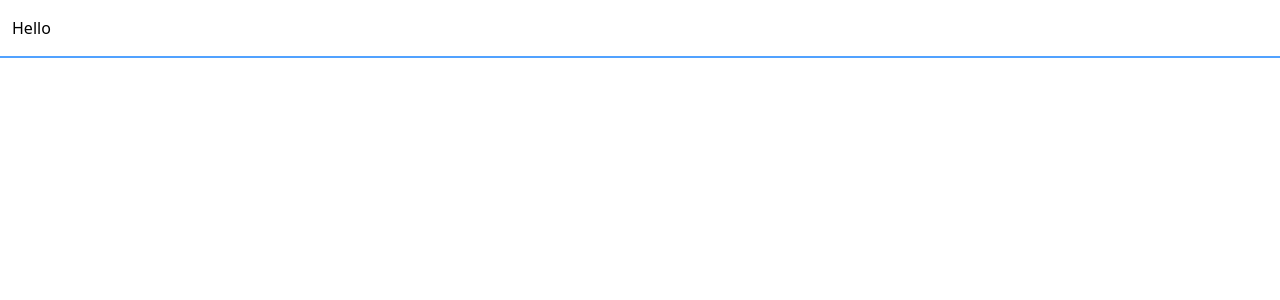
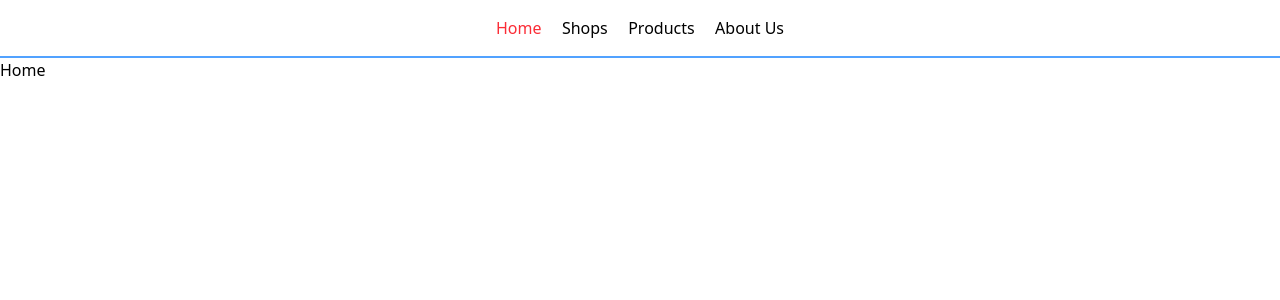
Before and after one commit to amgowda42/mega_shops, a React (Vite) app in the folder client/: page / in a window 1280 px wide. Shown: the top 300 px of the page. Built offline with nearby package versions, Linux system fonts and the light colour scheme.

Commit message:
Header and App page Updates

```diff
--- a/client/src/App.jsx
+++ b/client/src/App.jsx
@@ -1,13 +1,19 @@
 import { Route, Routes } from "react-router";
 import Layout from "./Layouts/Layout";
 import Product from "./features/products/Product";
+import Shops from "./features/shops/Shops";
+import AboutUs from "./Pages/AboutUs";
+import Home from "./Pages/Home";
 
 const App = () => {
   return (
     <div className="App">
       <Routes>
         <Route path="" element={<Layout />}>
+          <Route path="" element={<Home />} />
+          <Route path="shops" element={<Shops />} />
           <Route path="products" element={<Product />} />
+          <Route path="aboutus" element={<AboutUs />} />
         </Route>
       </Routes>
     </div>
--- /dev/null
+++ b/client/src/Pages/AboutUs.jsx
@@ -0,0 +1,5 @@
+const AboutUs = () => {
+  return <div>About Us</div>;
+};
+
+export default AboutUs;
--- a/client/src/components/Header.jsx
+++ b/client/src/components/Header.jsx
@@ -1,6 +1,42 @@
+import { NavLink } from "react-router";
 const Header = () => {
   return (
-    <div className="mx-auto border-b-2 border-b-blue-400 px-3 py-4">Hello</div>
+    <div className="mx-auto border-b-2 border-b-blue-400 px-3 py-4">
+      <div className="mx-auto max-w-2xs flex justify-between text-base font-medium">
+        <NavLink
+          to=""
+          className={({ isActive }) =>
+            isActive ? "text-red-500" : "text-black"
+          }
+        >
+          Home
+        </NavLink>
+        <NavLink
+          to="shops"
+          className={({ isActive }) =>
+            isActive ? "text-red-500" : "text-black"
+          }
+        >
+          Shops
+        </NavLink>
+        <NavLink
+          to="products"
+          className={({ isActive }) =>
+            isActive ? "text-red-500" : "text-black"
+          }
+        >
+          Products
+        </NavLink>
+        <NavLink
+          to="aboutus"
+          className={({ isActive }) =>
+            isActive ? "text-red-500" : "text-black"
+          }
+        >
+          About Us
+        </NavLink>
+      </div>
+    </div>
   );
 };
 
```
